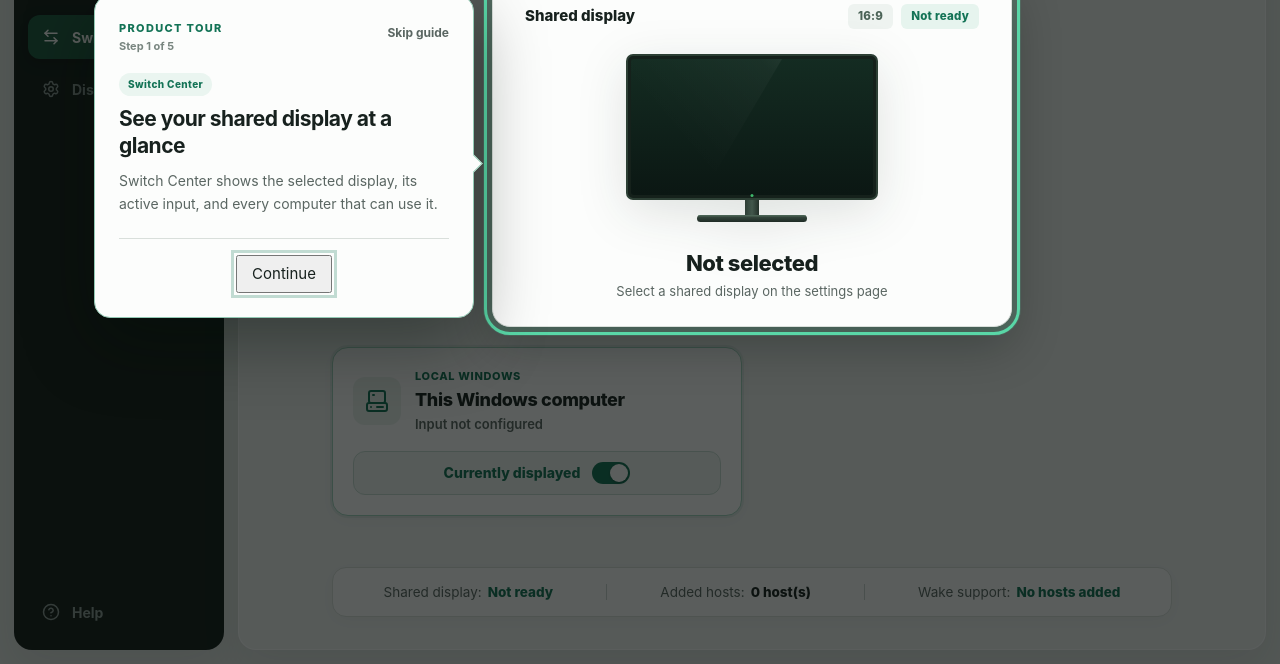
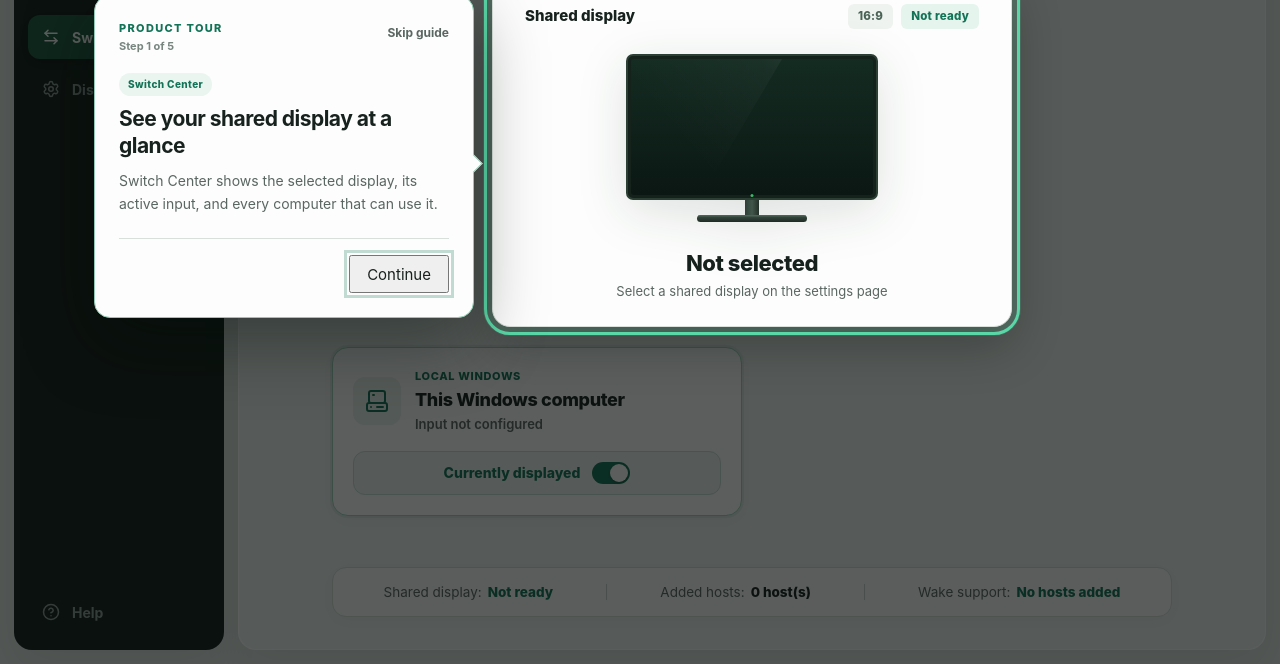
Before and after one commit to HenryHsu/DisplayMux, a website built with Vite: page index.html in a window 1280 px wide. Shown: the part 136-800 px from the top of the page. Built offline with nearby package versions, Linux system fonts and the light colour scheme.

Commit message:
fix: center product tour button labels

```diff
--- a/src/styles.css
+++ b/src/styles.css
@@ -1465,8 +1465,8 @@ button:focus-visible, input:focus-visible, select:focus-visible { outline: 3px s
 .onboarding-status.is-ready { border-color: var(--accent-border); background: var(--accent-light); color: var(--accent); }
 .onboarding-status strong { font-size: 12px; }
 .onboarding-status span { color: var(--muted); font-size: 11px; line-height: 1.5; }
-.onboarding-actions { display: flex; justify-content: center; gap: 9px; margin-top: 22px; padding-top: 16px; border-top: 1px solid var(--line); }
-.onboarding-actions button { min-width: 96px; height: 38px; }
+.onboarding-actions { display: flex; justify-content: flex-end; gap: 9px; margin-top: 22px; padding-top: 16px; border-top: 1px solid var(--line); }
+.onboarding-actions button { display: inline-flex; align-items: center; justify-content: center; min-width: 96px; height: 38px; padding: 0 16px; line-height: 1; }
 .onboarding-actions button[hidden] { display: none; }
 
 @keyframes onboarding-pulse {
```
